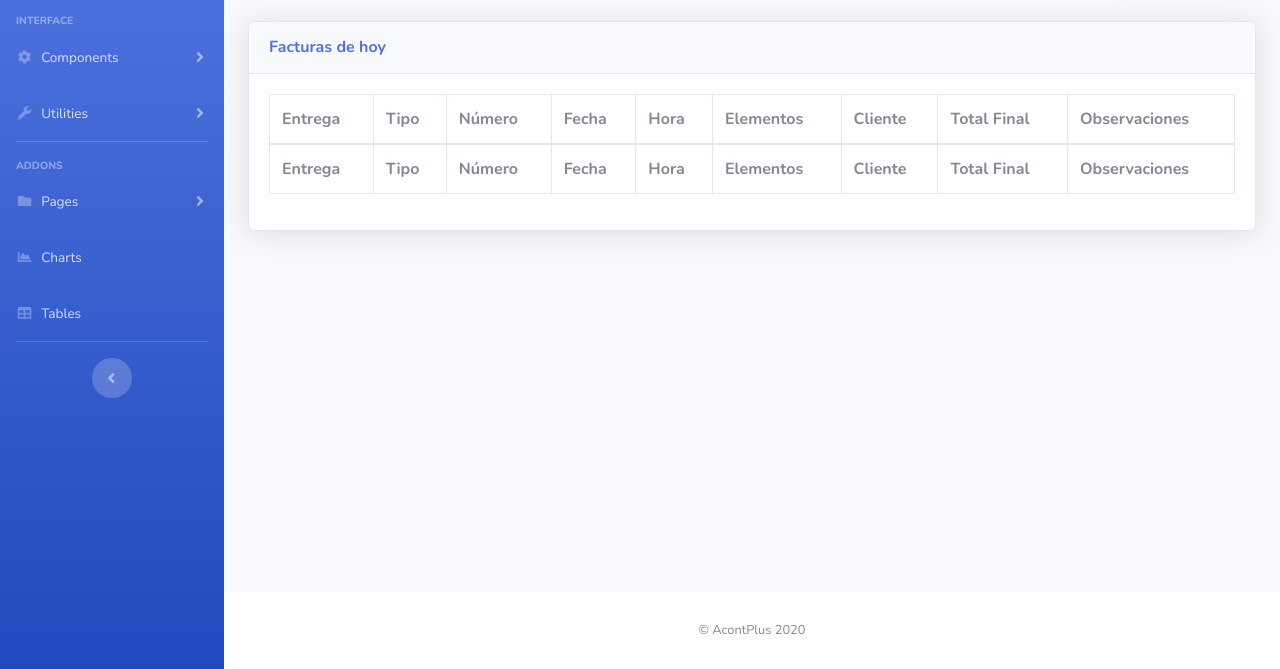
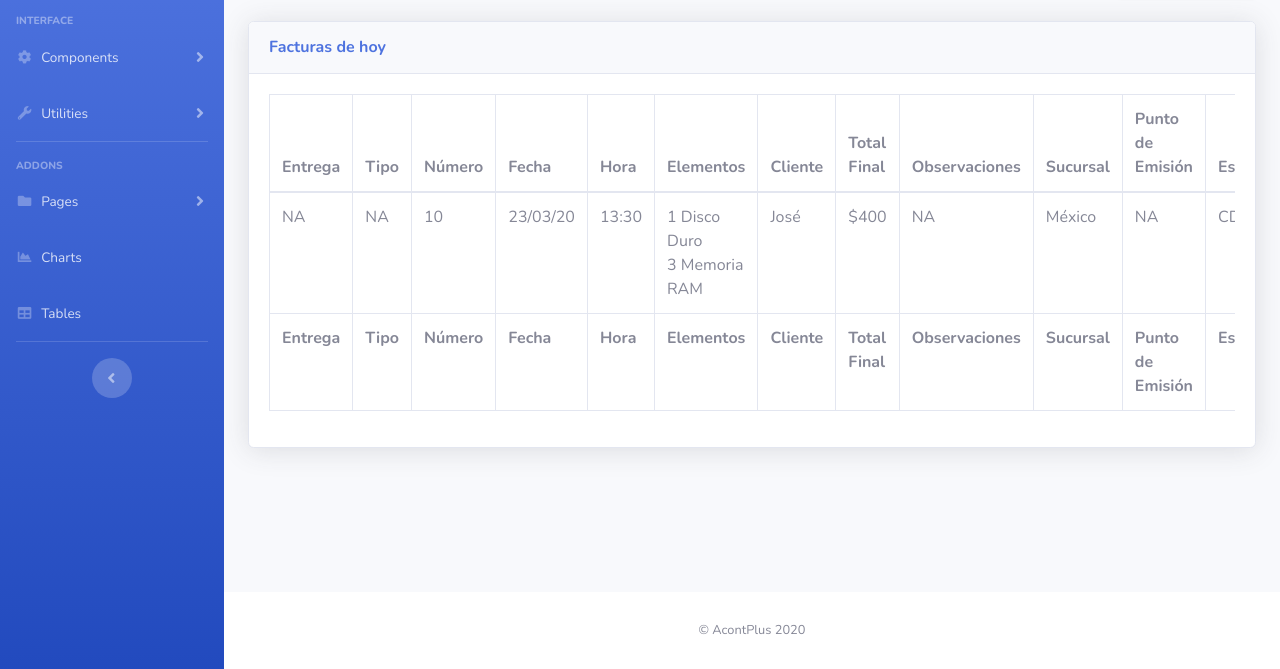
Before and after one commit to zaratec1/fronted-pof, a plain HTML site: page dashboard/dash.html in a window 1280 px wide. Shown: the part 131-800 px from the top of the page. Drawn offline with nearby package versions, Linux system fonts and the light colour scheme.

Commit message:
fixed table

```diff
--- a/dashboard/dash.html
+++ b/dashboard/dash.html
@@ -342,6 +342,10 @@
                         <th>Cliente</th>
                         <th>Total Final</th>
                         <th>Observaciones</th>
+                        <th>Sucursal</th>
+                        <th>Punto de Emisión</th>
+                        <th>Estado</th>
+                        <th>Usuario</th>
                       </tr>
                     </thead>
                     <tfoot>
@@ -355,19 +359,30 @@
                         <th>Cliente</th>
                         <th>Total Final</th>
                         <th>Observaciones</th>
+                        <th>Sucursal</th>
+                        <th>Punto de Emisión</th>
+                        <th>Estado</th>
+                        <th>Usuario</th>
                       </tr>
                     </tfoot>
-                    <!-- <tbody>
+                    <tbody>
                       <tr>
-                        <td>Sonya Frost</td>
-                        <td>Software Engineer</td>
-                        <td>Edinburgh</td>
-                        <td>23</td>
-                        <td>2008/12/13</td>
-                        <td>$103,600</td>
+                        <td>NA</td>
+                        <td>NA</td>
+                        <td>10</td>
+                        <td>23/03/20</td>
+                        <td>13:30</td>
+                        <td>1 Disco Duro <br> 3 Memoria RAM </td>
+                        <td>José</td>
+                        <td>$400</td>
+                        <td>NA</td>
+                        <td>México</td>
+                        <td>NA</td>
+                        <td>CDMX</td>
+                        <td>Alvarez</td>
                       </tr>
 
-                    </tbody> -->
+                    </tbody>
                   </table>
                 </div>
               </div>
```
